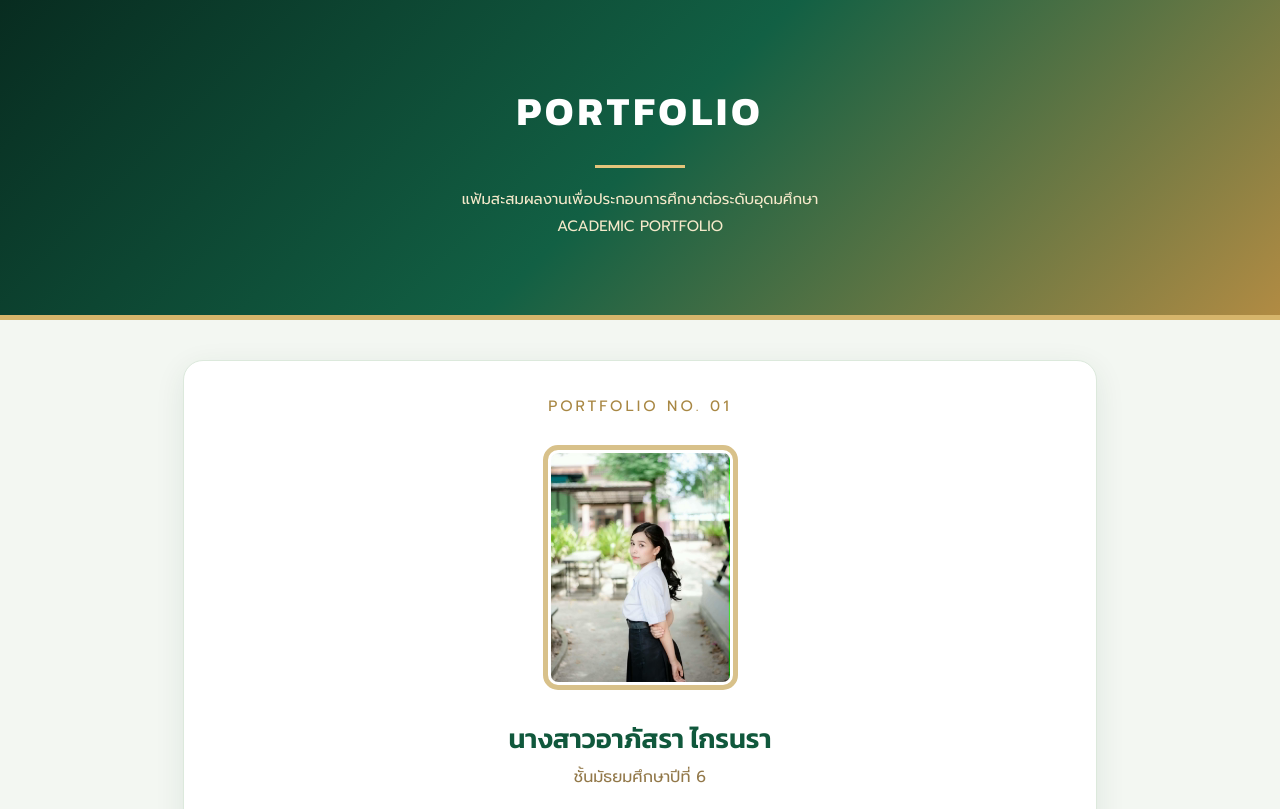
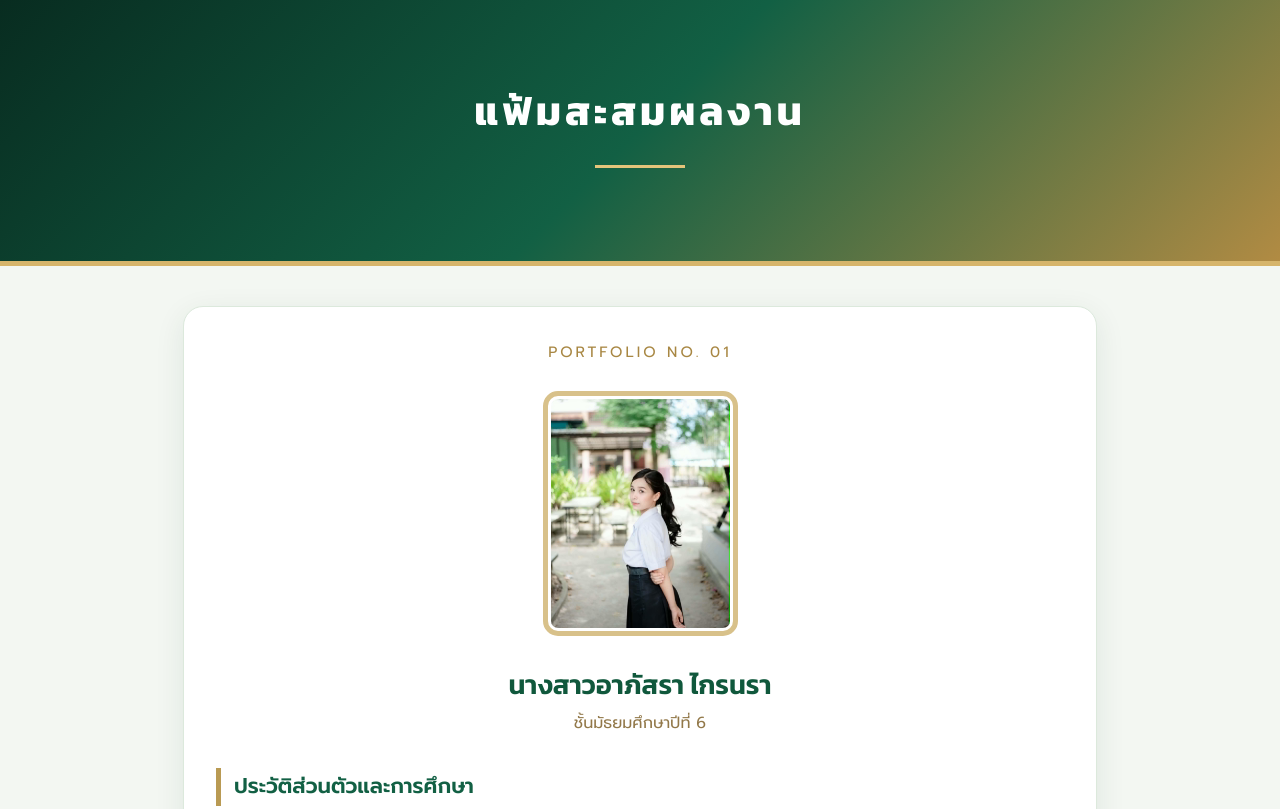
Before and after one commit to peeraphataphatsara/my-portfoloio, a plain HTML site: page index.html in a window 1280 px wide. Shown: the top 809 px of the page. Drawn offline with Linux system fonts and the light colour scheme.

Commit message:
Update index.html

```diff
--- a/index.html
+++ b/index.html
@@ -204,12 +204,9 @@ footer {
 </head>
 
 <body>
-
 <header>
-    <h1>PORTFOLIO</h1>
+    <h1>แฟ้มสะสมผลงาน</h1>
     <div class="gold-line"></div>
-    <p>แฟ้มสะสมผลงานเพื่อประกอบการศึกษาต่อระดับอุดมศึกษา</p>
-    <p>ACADEMIC PORTFOLIO</p>
 </header>
 
 <div class="container">
@@ -313,8 +310,7 @@ footer {
 </div>
 
 <footer>
-    <p>PORTFOLIO | GREEN EMERALD COLLECTION</p>
-    <p>แฟ้มสะสมผลงานเพื่อการศึกษาต่อระดับอุดมศึกษา</p>
+    <p>แฟ้มสะสมผลงาน</p>
 </footer>
 
 </body>
```
